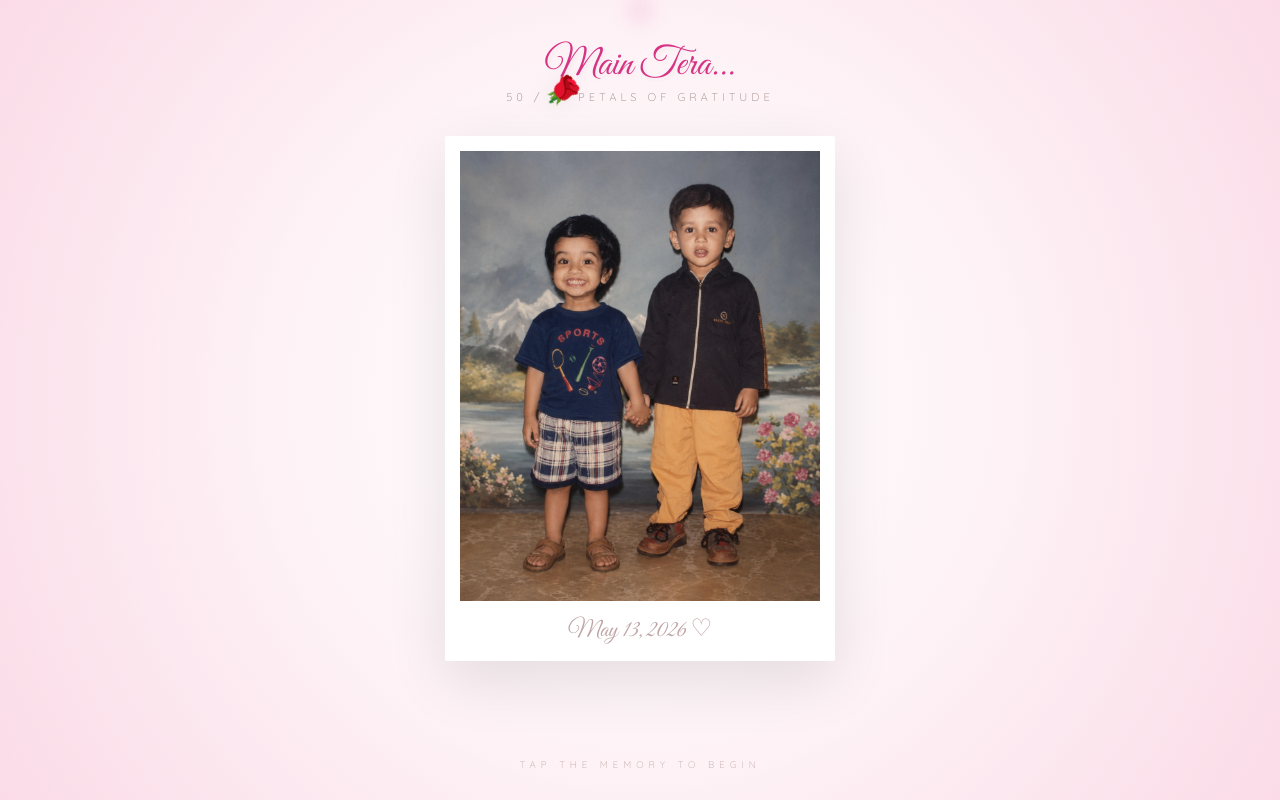
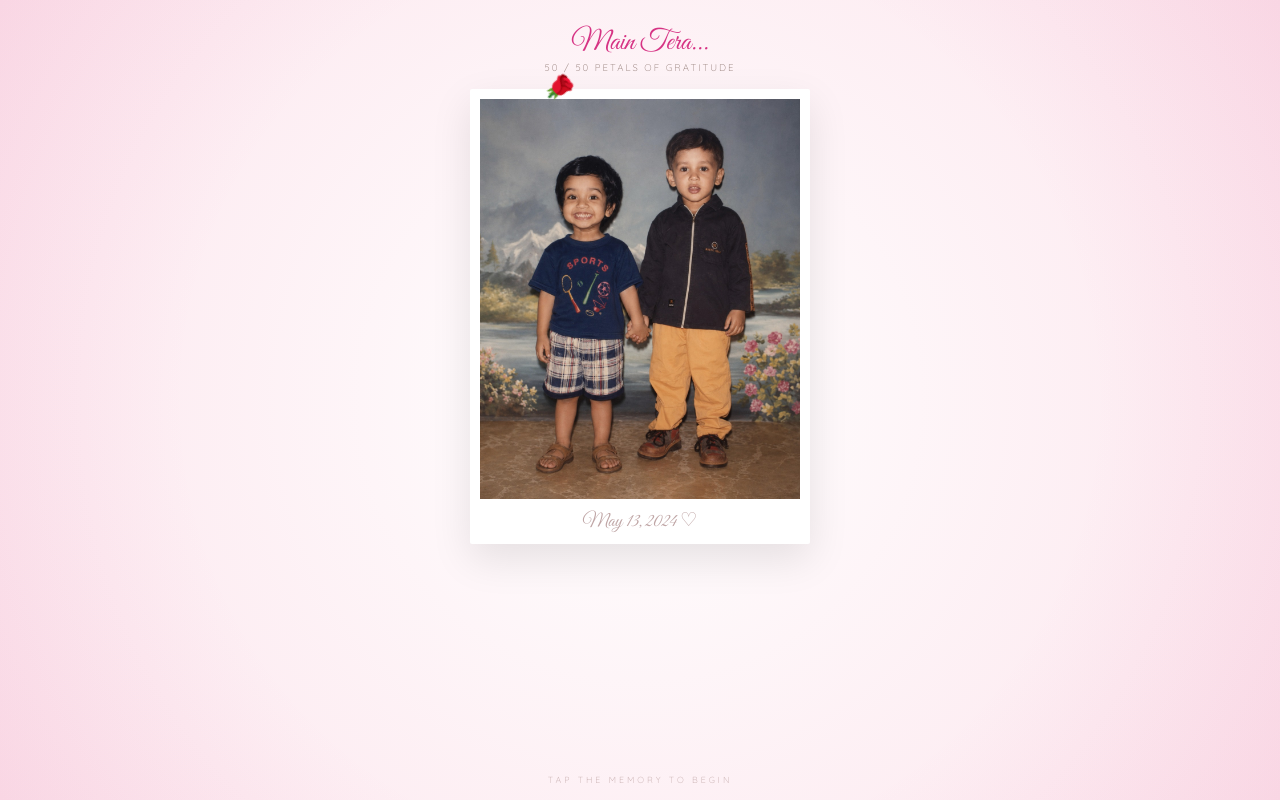
Before and after one commit to malavikavenkateshirl-collab/Flowergift, a plain HTML site: page index.html in a window 1280 px wide. Drawn offline with nearby package versions, Linux system fonts and the light colour scheme.

Commit message:
Update index.html

```diff
--- a/index.html
+++ b/index.html
@@ -23,107 +23,103 @@
             display: flex; flex-direction: column; align-items: center;
         }
 
-        /* Vignette effect for a cinematic look */
+        /* Better mobile vignette */
         body::after {
             content: "";
             position: absolute; top: 0; left: 0; width: 100%; height: 100%;
-            background: radial-gradient(circle, transparent 50%, rgba(214, 51, 132, 0.05) 100%);
+            background: radial-gradient(circle, transparent 60%, rgba(214, 51, 132, 0.08) 100%);
             pointer-events: none; z-index: 20;
         }
 
         header {
-            margin-top: 5vh;
+            margin-top: 3vh;
             text-align: center;
             color: var(--text);
             z-index: 30;
+            padding: 0 10px;
         }
 
         .song-title {
             font-family: 'Great Vibes', cursive;
-            font-size: 2.5rem;
+            font-size: 1.8rem; /* Smaller for mobile */
             color: var(--accent);
-            text-shadow: 2px 2px 4px rgba(0,0,0,0.05);
         }
 
         .counter-text {
-            letter-spacing: 4px;
-            font-size: 0.7rem;
+            letter-spacing: 2px;
+            font-size: 0.6rem;
             text-transform: uppercase;
-            opacity: 0.6;
+            opacity: 0.7;
         }
 
-        /* Polaroid Frame Improvement */
+        /* Mobile-friendly Polaroid */
         #photo-frame {
             position: relative;
-            margin-top: 4vh;
-            width: 80vw; max-width: 360px;
+            margin-top: 2vh;
+            width: 75vw;
+            max-width: 320px;
             background: white;
-            padding: 15px 15px 60px 15px; /* Bottom space for "handwritten" date */
-            box-shadow: 0 20px 60px rgba(0,0,0,0.1);
+            padding: 10px 10px 45px 10px;
+            box-shadow: 0 15px 40px rgba(0,0,0,0.1);
             cursor: pointer;
             border-radius: 2px;
             z-index: 10;
-            transform: rotate(0deg);
         }
 
         #photo-frame::after {
-            content: "May 13, 2026 ♡";
-            position: absolute; bottom: 15px; left: 0; width: 100%;
+            content: "May 13, 2024 ♡";
+            position: absolute; bottom: 10px; left: 0; width: 100%;
             text-align: center;
             font-family: 'Great Vibes', cursive;
-            font-size: 1.5rem;
+            font-size: 1.2rem;
             color: #bfa5a5;
         }
 
         #main-photo {
-            width: 100%; height: 100%;
-            object-fit: cover;
+            width: 100%; height: auto;
             display: block;
             pointer-events: none;
         }
 
+        /* This is the part that was likely invisible/off-screen */
         #message-area {
-            margin-top: 5vh;
-            width: 85%;
+            margin-top: 2vh;
+            width: 90%;
             text-align: center;
-            min-height: 120px;
+            min-height: 100px;
             z-index: 30;
+            display: flex;
+            align-items: center;
+            justify-content: center;
         }
 
         #message-text {
             font-family: 'Cormorant Garamond', serif;
-            font-size: 1.7rem;
+            font-size: 1.3rem; /* Scaled down for mobile */
             font-style: italic;
             color: var(--text);
             opacity: 0;
-            line-height: 1.3;
+            line-height: 1.2;
+            font-weight: 500;
         }
 
         footer {
-            position: absolute; bottom: 30px;
-            letter-spacing: 5px; font-size: 0.6rem;
+            position: absolute; bottom: 15px;
+            letter-spacing: 3px; font-size: 0.55rem;
             color: #bfa5a5; text-transform: uppercase;
             z-index: 30;
         }
 
-        /* Flower Style */
         .flower {
             position: absolute;
             pointer-events: none;
             z-index: 100;
-            font-size: 30px;
-            filter: drop-shadow(0 5px 10px rgba(0,0,0,0.05));
+            font-size: 25px;
         }
 
-        /* Custom Cursor Glow */
-        #cursor-glow {
-            position: fixed;
-            width: 20px; height: 20px;
-            background: rgba(214, 51, 132, 0.2);
-            filter: blur(10px);
-            border-radius: 50%;
-            pointer-events: none;
-            z-index: 999;
+        /* Hide cursor glow on mobile because there is no mouse */
+        @media (max-width: 768px) {
+            #cursor-glow { display: none; }
         }
     </style>
 </head>
```
